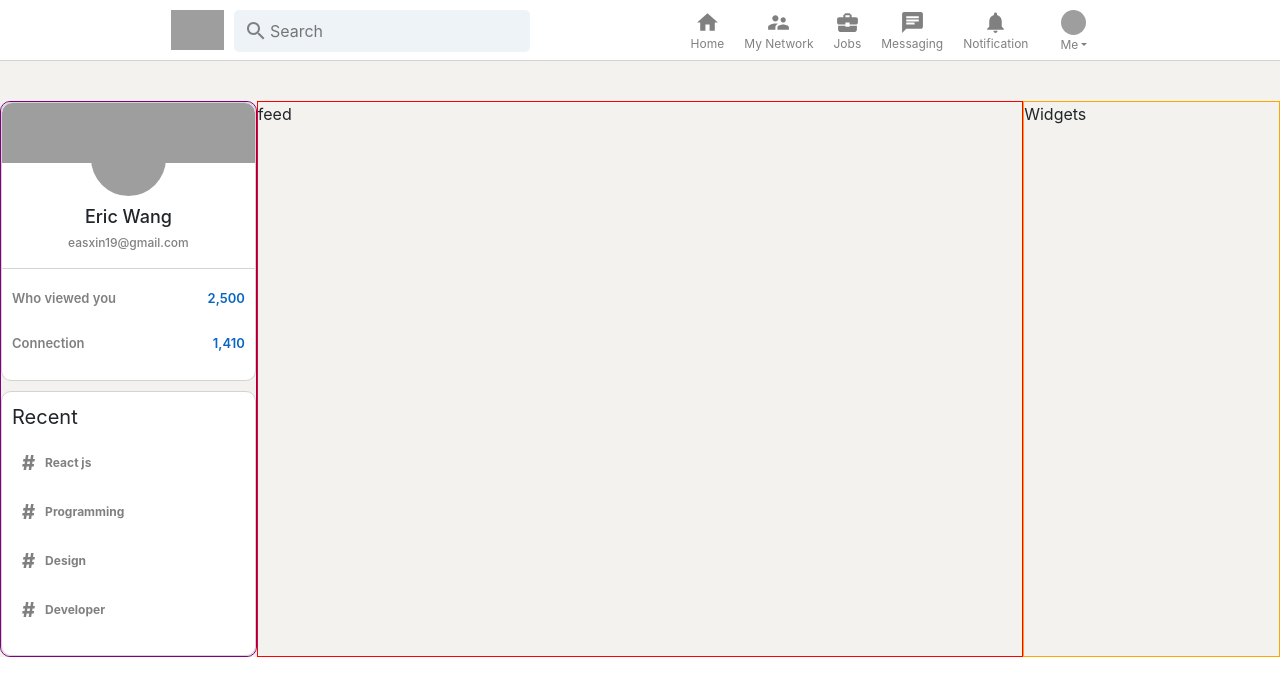
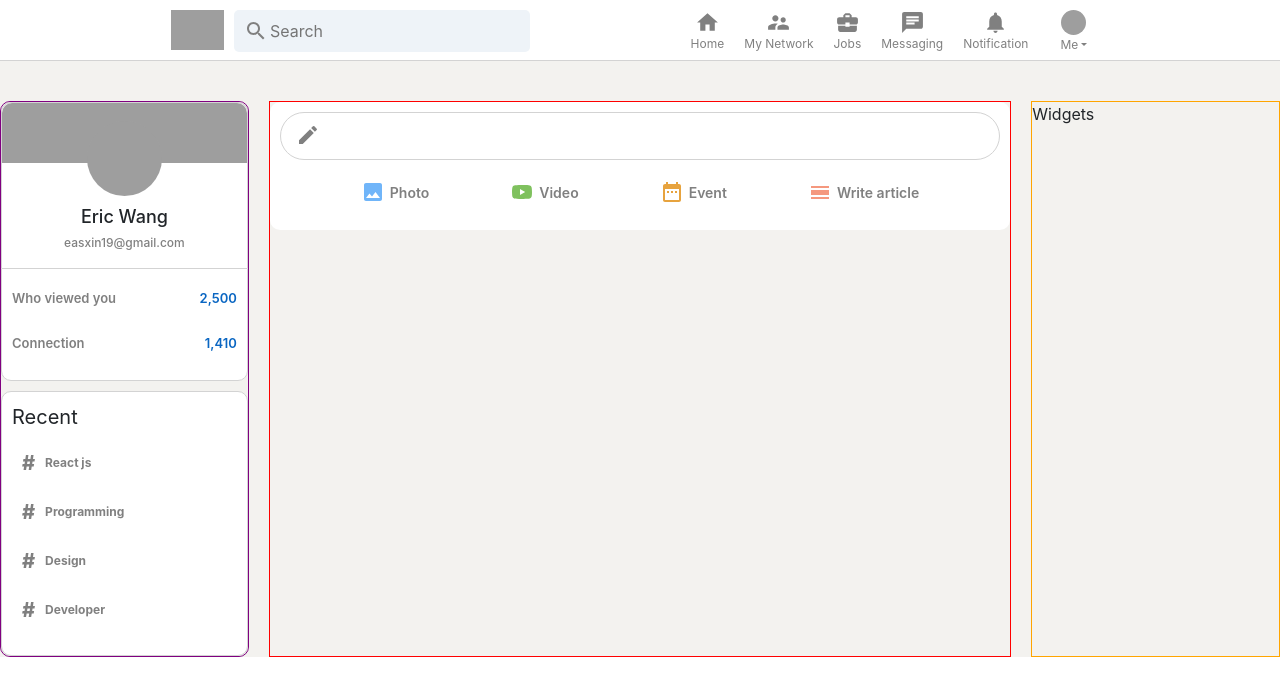
Before and after one commit to easXin/linkedin-app, a React (Create React App) app: page / in a window 1280 px wide. Shown: the top 696 px of the page. Built offline with nearby package versions, Linux system fonts and the light colour scheme; grey boxes are pictures that could not be loaded.

Commit message:
finish input part of feed section, now work on the post part

```diff
--- a/src/App.css
+++ b/src/App.css
@@ -6,8 +6,6 @@
 }
 .app__body {
   display: flex;
-  justify-content: space-between;
-  flex-direction: row;
   margin-top: 40px;
   width: 100%;
 }
--- a/src/components/Feed.css
+++ b/src/components/Feed.css
@@ -1,4 +1,50 @@
 .feed {
   flex: 0.6;
   border: 1px solid red;
+  /* top bottom    left right*/
+  margin: 0 20px;
 }
+
+.feed__inputContainer {
+  /* display: flex;
+  justify-content: space-evenly; */
+  background-color: #fff;
+  padding: 10px;
+  padding-bottom: 20px;
+  border-radius: 10px;
+  margin-bottom: 20px;
+}
+
+.feed__input {
+  border: 1px solid lightgray;
+  border-radius: 25px;
+  display: flex;
+  padding: 10px;
+  color: gray;
+  padding-left: 15px;
+  /* width: 100%; */
+}
+
+.feed__input > form {
+  display: flex;
+  width: 100%;
+}
+
+.feed__input > form > input {
+  border: none;
+  flex: 1;
+  margin-left: 10px;
+  /* remove outline of input box */
+  outline-width: 0;
+  font-weight: 600;
+}
+
+/*  trigger submit button by enter key */
+.feed__input > form > button {
+  display: none;
+}
+
+.feed__inputOptions {
+  display: flex;
+  justify-content: space-evenly;
+}
--- a/src/components/Feed.js
+++ b/src/components/Feed.js
@@ -1,9 +1,37 @@
 import React from 'react'
 import "./Feed.css"
+import CreateIcon from "@material-ui/icons/Create"
+import ImageIcon from '@material-ui/icons/Image';
+import YouTubeIcon from '@material-ui/icons/YouTube';
+import DateRangeIcon from '@material-ui/icons/DateRange';
+import CalendarViewDayIcon from '@material-ui/icons/CalendarViewDay';
+import InputOptions from './InputOptions'
+
 function Feed() {
     return (
         <div className="feed">
-            feed
+            <div className="feed__inputContainer">
+                <div className="feed__input">
+                    <CreateIcon />
+                    <form>
+                        <input type="text" />
+                        <button type="submit">Send</button>
+                    </form>
+                </div>
+                <div className="feed__inputOptions">
+                    {/* input options */}
+                    <InputOptions Icon={ImageIcon}
+                        title="Photo" color="#70B5F9" />
+                    <InputOptions Icon={YouTubeIcon}
+                        title="Video" color="#7fc15e" />
+                    <InputOptions Icon={DateRangeIcon}
+                        title="Event" color="#e7a33e" />
+                    <InputOptions Icon={CalendarViewDayIcon}
+                        title="Write article" color="#f5987e" />
+                </div>
+            </div>
+
+            {/* Posts */}
         </div>
     )
 }
--- /dev/null
+++ b/src/components/InputOptions.css
@@ -0,0 +1,18 @@
+.inputOptions {
+  display: flex;
+  align-items: center;
+  margin-top: 15px;
+}
+
+.inputOptions:hover {
+  background-color: whitesmoke;
+  border-radius: 10px;
+}
+
+.inputOptions > h4 {
+  color: gray;
+  font-size: 14px;
+  font-weight: 600;
+  margin-left: 5px;
+  padding-top: 10px;
+}
--- /dev/null
+++ b/src/components/InputOptions.js
@@ -0,0 +1,13 @@
+import React from 'react'
+import "./InputOptions.css"
+
+function InputOptions({ Icon, title, color }) {
+    return (
+        <div className="inputOptions">
+            <Icon style={{ color: color }} />
+            <h4>{title}</h4>
+        </div>
+    )
+}
+
+export default InputOptions
```
Also changed, not shown: src/components/Post.js (added, +12 -0 lines), src/components/Post.css (added).
